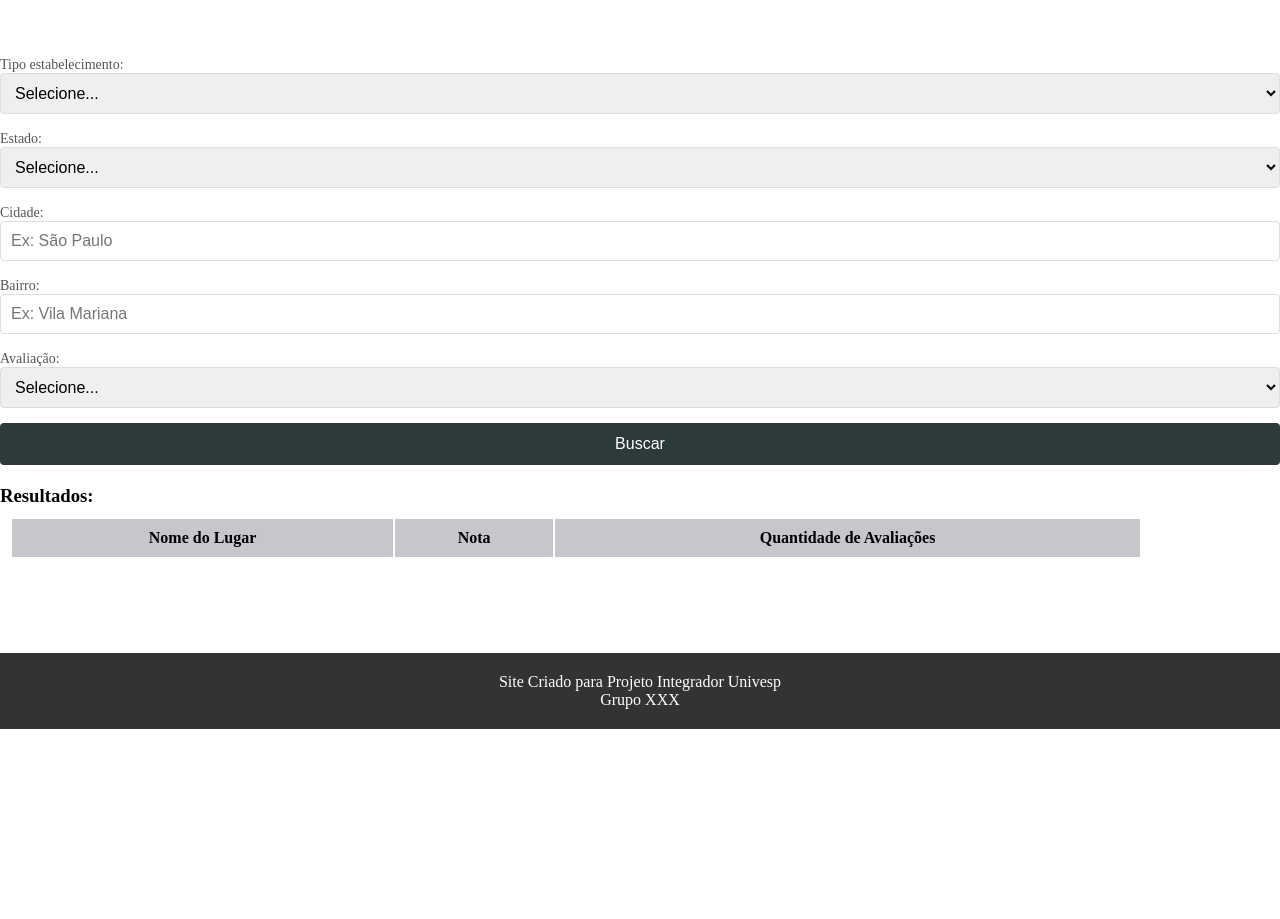
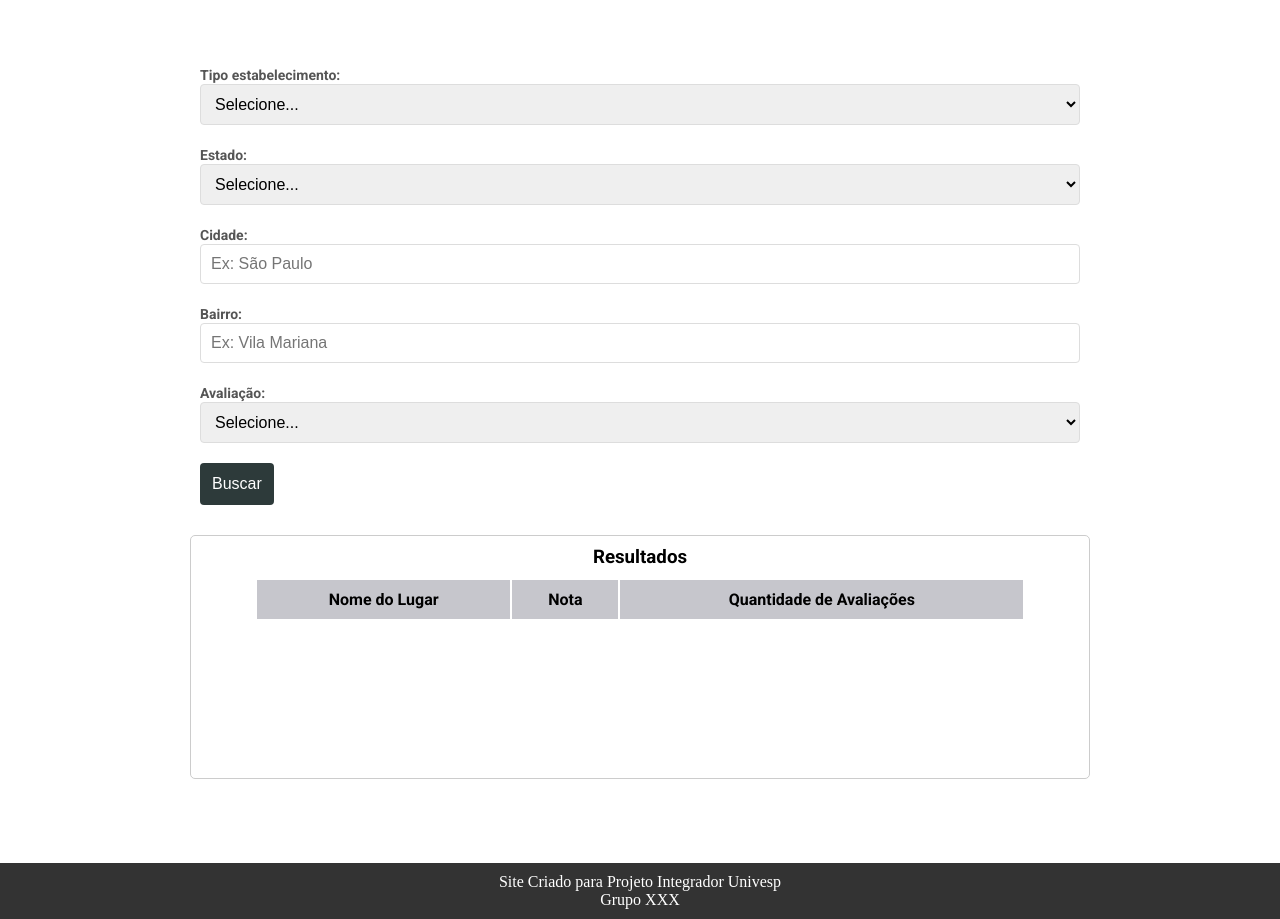
Before and after one commit to NadiaBrandao/projetoIntegrador2025, an Angular app in the folder frontend/: page / in a window 1280 px wide. Shown: the part 1460-2379 px from the top of the page. Before the commit the page ends 2189 px from the top, so only its background shows below. Built offline with nearby package versions, Linux system fonts and the light colour scheme.

Commit message:
Formatação CSS dor formulário de buca e tabela de resultado

```diff
--- a/frontend/src/app/busca1/busca1.component.html
+++ b/frontend/src/app/busca1/busca1.component.html
@@ -43,12 +43,13 @@
             <option value="5">5</option>
         </select>
     </div>
-
+    <div class="form-group">
         <button type="submit">Buscar</button>
+    </div>
 </form>
 
-<div id="results">
-    <h3>Resultados:</h3>
+<div id="results" class="result">
+    <h3>Resultados</h3>
     <!--
     <ul>
         <li *ngFor="let lugar of resultados">
@@ -56,7 +57,6 @@
         </li>
     </ul>
     -->
-</div>
 
     <table class="tResultado">
         <thead>
@@ -75,3 +75,6 @@
             </tr>
         </tbody>
     </table>
+
+
+</div>
--- a/frontend/src/app/busca1/busca1.component.scss
+++ b/frontend/src/app/busca1/busca1.component.scss
@@ -3,10 +3,29 @@
 }
 
 .result {
+
+    width: 80%;
+    margin-bottom: 15px;
+    height: auto;
+
     border: 1px solid #ccc;
     padding: 10px;
     margin-bottom: 10px;
     border-radius: 5px;
+    font-family: "Roboto", sans-serif;
+
+    max-width: 900px; /* Máximo de 1200px de largura */
+    min-width: 300px; /* Mínimo de 300px de largura */
+
+    height: auto; /* Altura ajustável conforme o conteúdo */
+    //min-height: 200px; /* Mínimo de 200px de altura */
+    //max-height: 600px; /* Máximo de 600px de altura */
+
+    margin: 0 auto; /* Centraliza a div */
+
+    text-align: center;
+    overflow: auto; /* Garante que a tabela expanda corretamente */
+
 }
 
 .result p {
@@ -25,6 +44,7 @@ body {
     font-family: Arial, sans-serif;
     background-color: #008cff;  /* Cor de fundo laranja */
     color: #333;
+
 }
 
 header {
@@ -53,7 +73,16 @@ form {
 }
 
 .form-group {
-    margin-bottom: 15px;
+    //margin-bottom: 15px;
+    width: 80%;
+    align-self: center;
+    padding: 10px;
+    font-weight: bold;
+    font-family: "Roboto", sans-serif;
+
+    max-width: 900px; /* Máximo de 1200px de largura */
+    min-width: 300px; /* Mínimo de 300px de largura */
+
 }
 
 label {
@@ -99,6 +128,18 @@ footer {
     width: 90%;
     align-self: center;
     padding: 10px;
+    font-family: "Roboto", sans-serif;
+
+    max-width: 900px; /* Máximo de 1200px de largura */
+    min-width: 300px; /* Mínimo de 300px de largura */
+
+    height: auto; /* Altura ajustável conforme o conteúdo */
+    min-height: 200px; /* Mínimo de 200px de altura */
+    max-height: 600px; /* Máximo de 600px de altura */
+
+    margin: 0 auto; /* Centraliza a div */
+
+
     table {
         border-spacing: 0; /* Remove o espaçamento entre as células */
         border-radius: 10px; /* Arredonda os cantos da tabela */
--- a/frontend/src/app/components/home/home.component.scss
+++ b/frontend/src/app/components/home/home.component.scss
@@ -2,13 +2,17 @@
 footer {
     background-color: #333;
     color: #fff;
-    padding: 20px;
+    padding: 10px;
     text-align: center;
+    bottom: 0;
+    left: 0;
+    position: relative; /* Evita sobreposição */
   }
 main{
     display: flex;
     flex-direction: column;
     gap: 84px;
+
 }
 
 .main-section{
```
Lines whose indentation alone changed are shown as unchanged.
